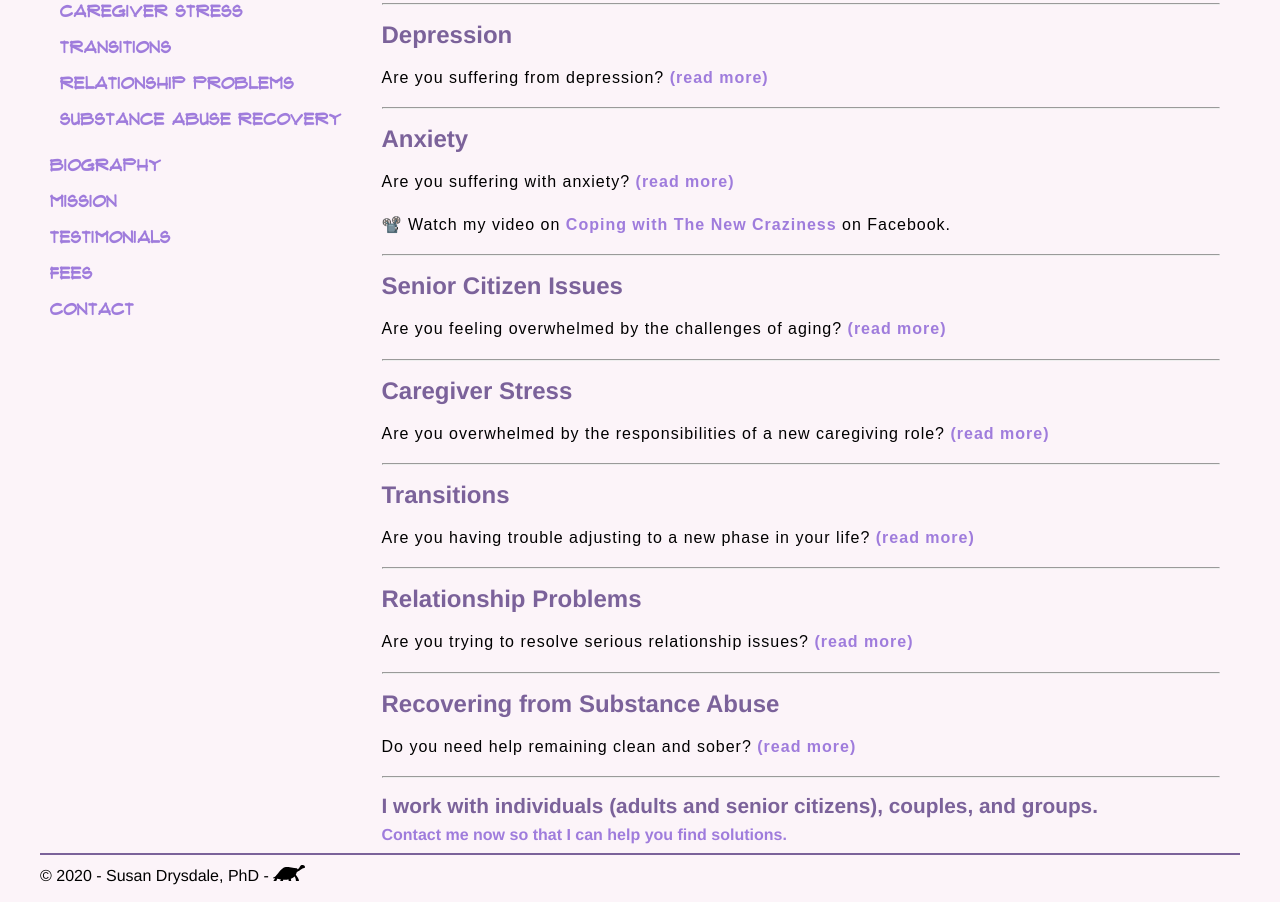
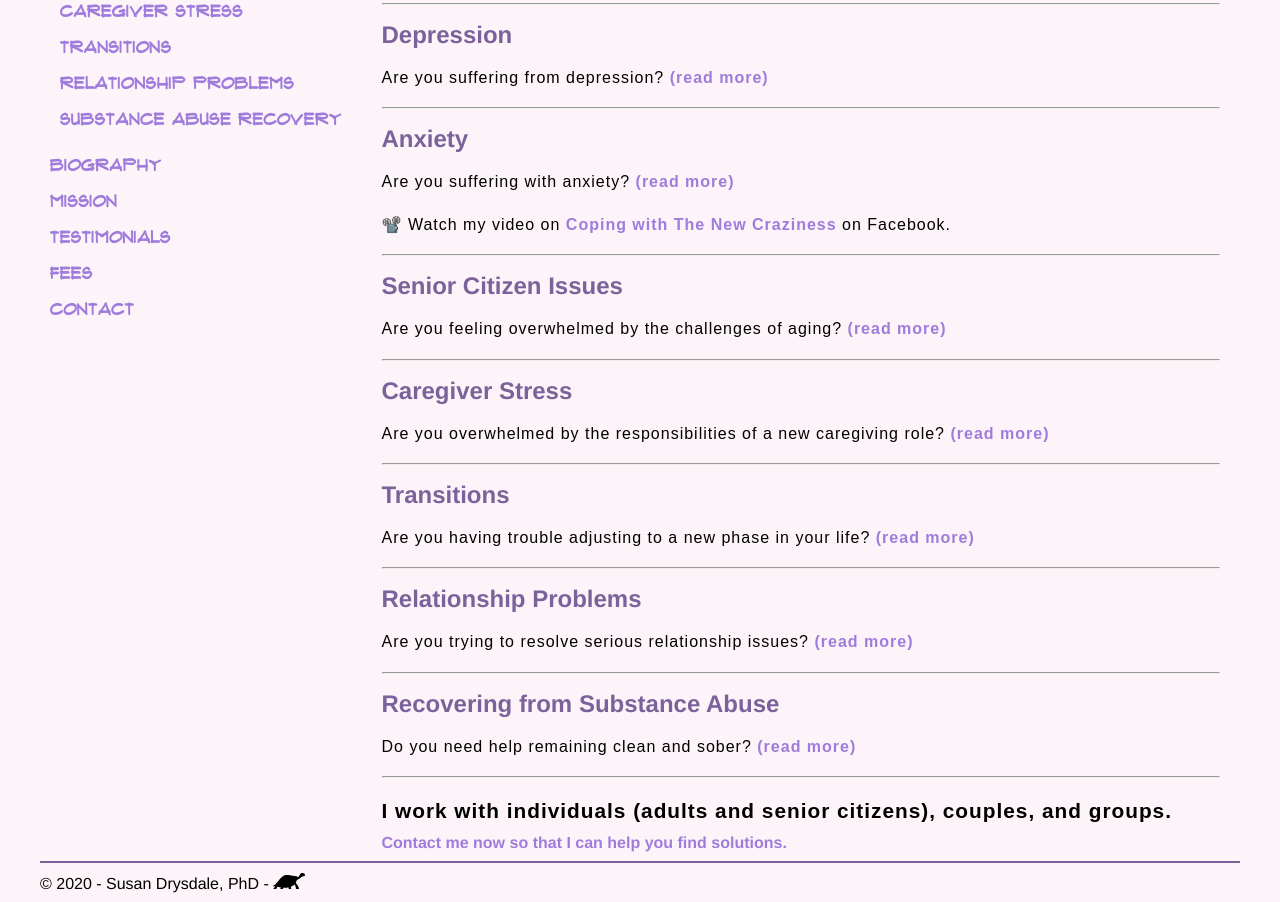
Before and after one commit to AbsorbingChaos/drsusandrysdale-com, a plain HTML site: page public/services/index.html in a window 1280 px wide. Shown: the part 433-1335 px from the top of the page. Drawn offline with Linux system fonts and the light colour scheme; a web font is replaced by a local one.

Commit message:
services: update and separate style for text at bottom

```diff
--- a/public/services/index.html
+++ b/public/services/index.html
@@ -189,6 +189,15 @@
 
   .dsd__bold {
     font-weight: bold;
+  }
+
+  .dsd__h3__alt {
+    color: black;
+    font-weight: bold;
+    padding: 1rem 0;
+    font-family: var(--dsd-font-pang);
+    letter-spacing: 0.1rem;
+    line-height: 1.4;
   }
 
   /****************************************/
@@ -425,7 +434,7 @@
         <p>Do you need help remaining clean and sober? <a href="substance-abuse.html">(read more)</a></p>
         <hr />
 
-        <h3>I work with individuals (adults and senior citizens), couples, and groups.</h3>
+        <h3 class="dsd__h3__alt">I work with individuals (adults and senior citizens), couples, and groups.</h3>
 
         <a href="mailto:drsusandrysdale@gmail.com">Contact me now so that I can help you find solutions.</a>
 
```
